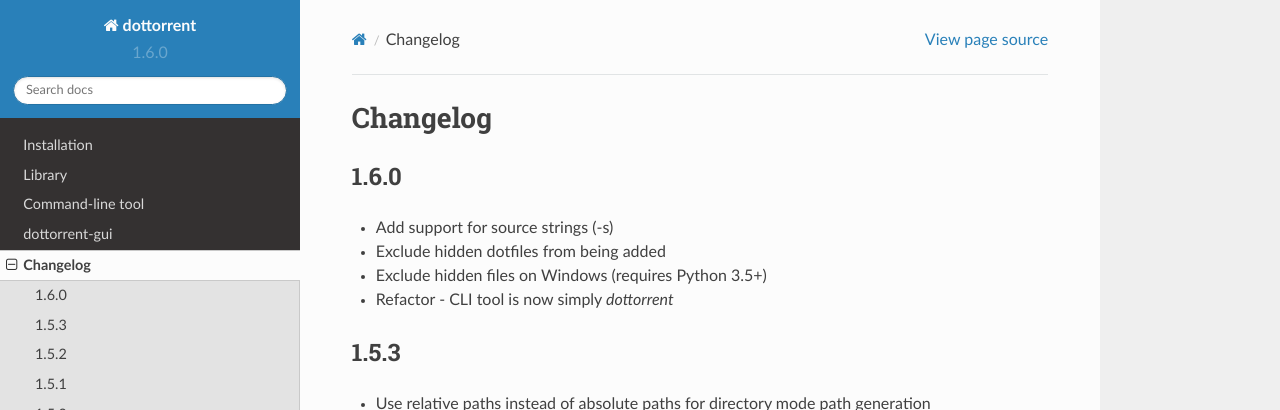
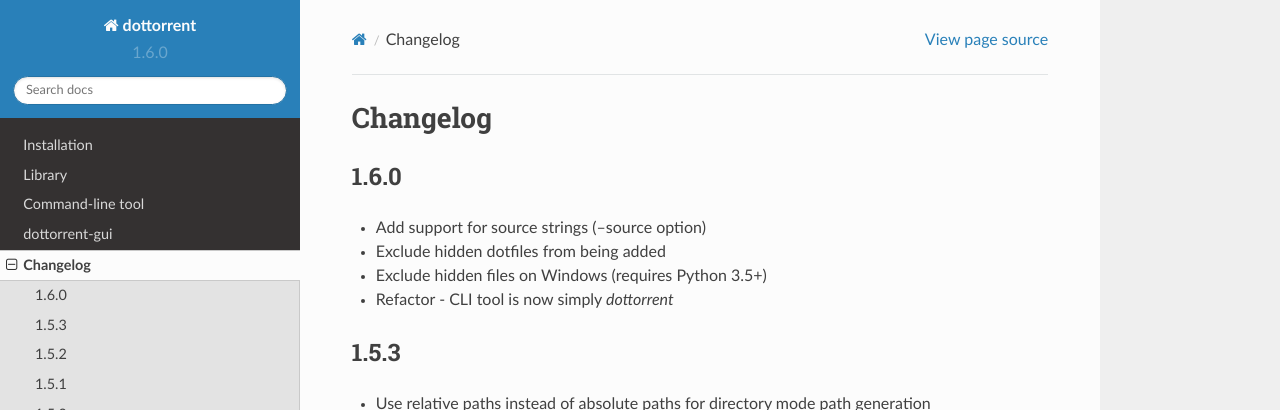
Before and after one commit to kz26/dottorrent, a Sphinx documentation site: the page built from docs/changelog.rst, in a window 1280 px wide and 900 px high. Shown: the top 410 px of the window. Built offline with Sphinx 7.4.7 and the Read the Docs theme 2.0.0, drawn with Linux system fonts in a browser that asks for light colours.

Commit message:
Update changelog.rst - fix issue #5

```diff
--- a/docs/changelog.rst
+++ b/docs/changelog.rst
@@ -3,7 +3,7 @@
 
 1.6.0
 -----
-* Add support for source strings (-s)
+* Add support for source strings (--source option)
 * Exclude hidden dotfiles from being added
 * Exclude hidden files on Windows (requires Python 3.5+)
 * Refactor - CLI tool is now simply `dottorrent`
```
